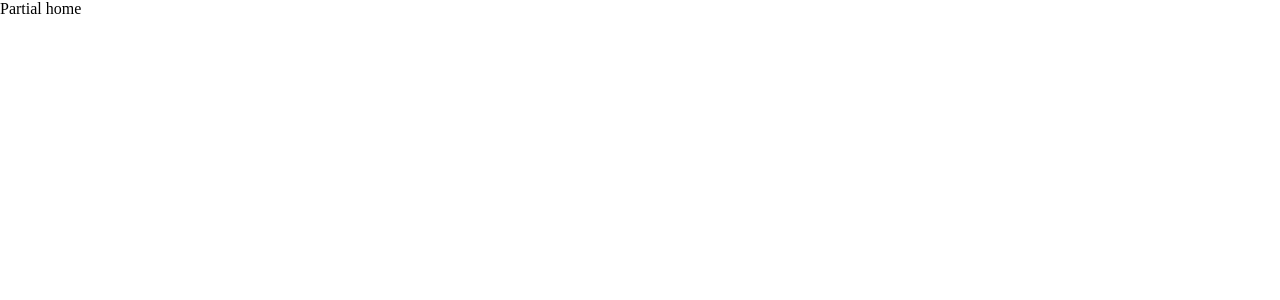
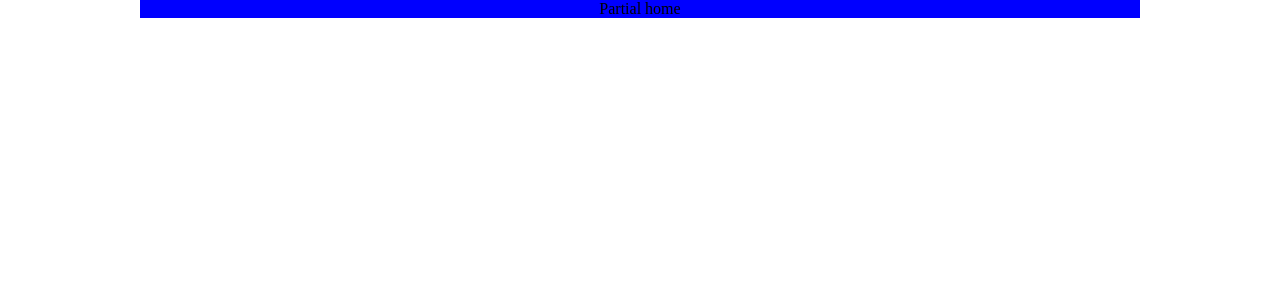
Before and after one commit to halyson97/countries, a React (Create React App) app: page / in a window 1280 px wide. Shown: the top 300 px of the page. Built offline with nearby package versions, Linux system fonts and the light colour scheme.

Commit message:
Add material ui and create component Container

```diff
--- a/package.json
+++ b/package.json
@@ -3,6 +3,8 @@
   "version": "0.1.0",
   "private": true,
   "dependencies": {
+    "@material-ui/core": "^4.11.3",
+    "@material-ui/icons": "^4.11.2",
     "@testing-library/jest-dom": "^5.11.4",
     "@testing-library/react": "^11.1.0",
     "@testing-library/user-event": "^12.1.10",
--- /dev/null
+++ b/src/components/Container.tsx
@@ -0,0 +1,29 @@
+import React from 'react';
+
+import { makeStyles } from '@material-ui/core';
+
+const useStyles = makeStyles(() => ({
+  container: {
+    backgroundColor: 'blue',
+    width: '100%',
+    margin: 'auto',
+    maxWidth: '1000px',
+    display: 'flex',
+    flexDirection: 'column',
+    justifyContent: 'center',
+    alignItems: 'center',
+  },
+}));
+
+interface ComponentProps{
+    children: any;
+}
+
+function Container({ children }: ComponentProps) {
+  const classes = useStyles();
+  return (
+    <div className={classes.container}>{children}</div>
+  );
+}
+
+export default Container;
--- a/src/partials/Home.tsx
+++ b/src/partials/Home.tsx
@@ -4,10 +4,13 @@ import { connect } from 'react-redux';
 
 import { MapDispatchToProps } from '../utils/props';
 import * as countriesActions from '../redux/actions/countries';
+import Container from '../components/Container';
 
 function Home() {
   return (
-    <div>Partial home</div>
+    <Container>
+      <div>Partial home</div>
+    </Container>
   );
 }
 
```
Also changed, not shown: 1 other file (tests, documents, lock files or other folders).
